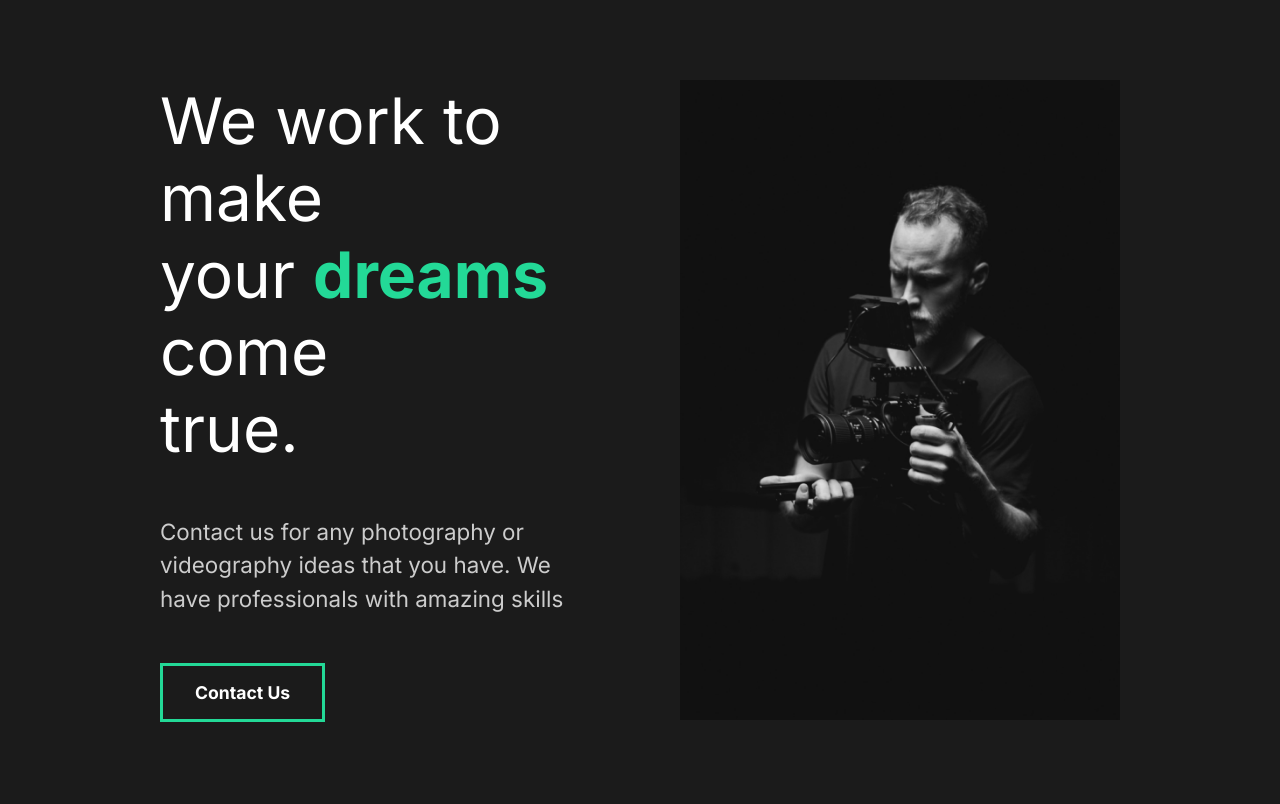
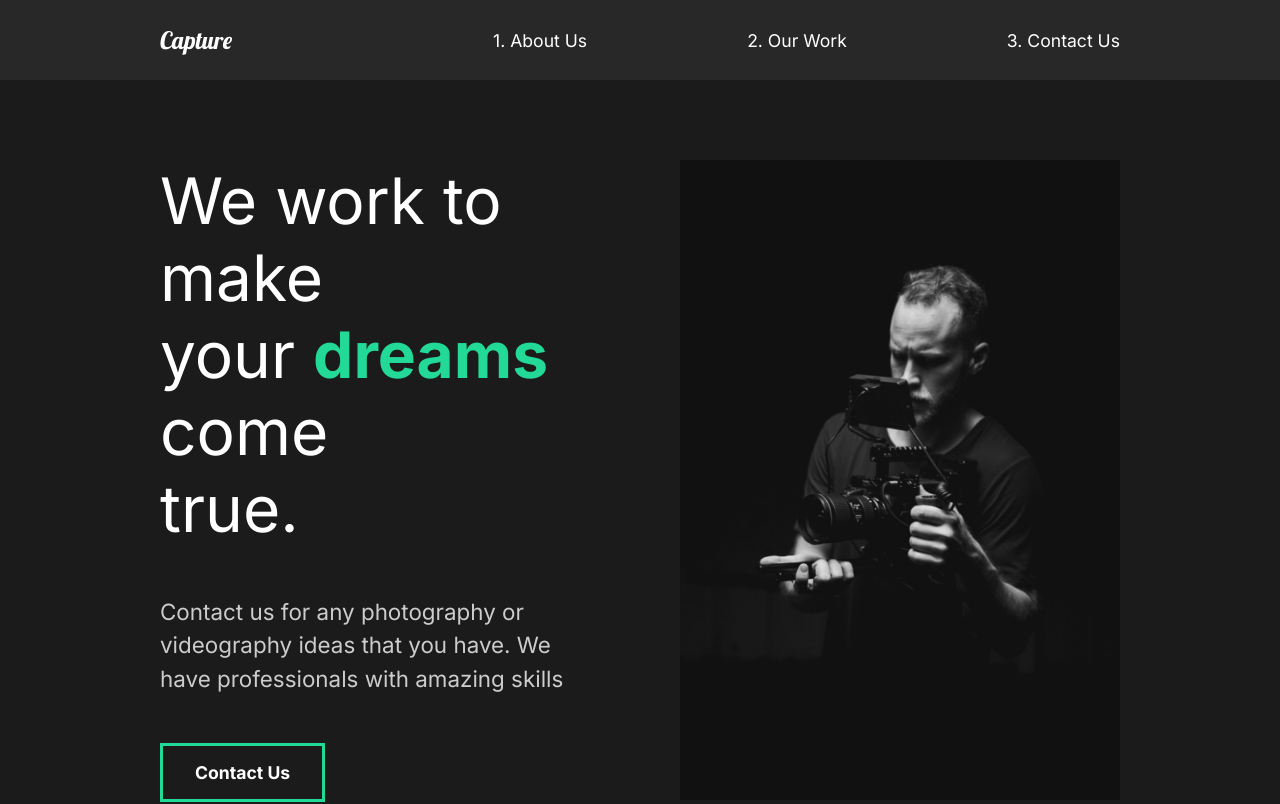
Before and after one commit to gonzalespaulb/react-course-capture, a React (Create React App) app: page / in a window 1280 px wide. Shown: the top 804 px of the page. Built offline with nearby package versions, Linux system fonts and the light colour scheme.

Commit message:
create and style nav

```diff
--- a/src/App.js
+++ b/src/App.js
@@ -1,14 +1,12 @@
 import React from 'react';
 import AboutUs from './pages/AboutUs';
 import './App.css';
-
-const styling = {
-  backgroundColor: `red`,
-}
+import Nav from './components/Nav'
 
 function App() {
   return (
     <div className="App">
+      <Nav/>
       <AboutUs/>
     </div>
   );
--- /dev/null
+++ b/src/components/Nav.js
@@ -0,0 +1,64 @@
+import React from 'react';
+
+//........................................................................ Styling--0
+
+const nav = {
+    minHeight: `10vh`,
+    display: `flex`,
+    margin: `auto`,
+    justifyContent: `space-between`,
+    alignItems: `center`,
+    padding: `1rem 10rem`,
+    backgroundColor: `#282828`,
+}
+
+const navA = {
+    color: `white`,
+    textDecoration: `none`,
+}
+
+const navUl = {
+    display: `flex`,
+    listStyle: `none`
+}
+
+const navH1 = {
+    fontFamily: `"Lobster", cursive`,
+    fontWeight: `lighter`,
+    color: `white`,
+    fontSize: `1.5rem`
+}
+
+const navLi = {
+    paddingLeft: `10rem`,
+    position: `relative`,
+}
+
+//........................................................................ Styling--1
+
+//........................................................................ Logic--0
+//........................................................................ Logic--1
+
+//........................................................................ Rendered--0
+
+const Nav = () => {
+    return(
+        <nav style={nav}>
+            <a style={navH1}>Capture</a>
+            <ul style={navUl}>
+                <li style={navLi}>
+                    <a style={navA} href="#">1. About Us</a>
+                </li>
+                <li style={navLi}>
+                    <a style={navA} href="#">2. Our Work</a>
+                </li>
+                <li style={navLi}>
+                    <a style={navA} href="#">3. Contact Us</a>
+                </li>
+            </ul>
+        </nav>
+    )
+}
+
+export default Nav;
+//........................................................................ Rendered--1
```
